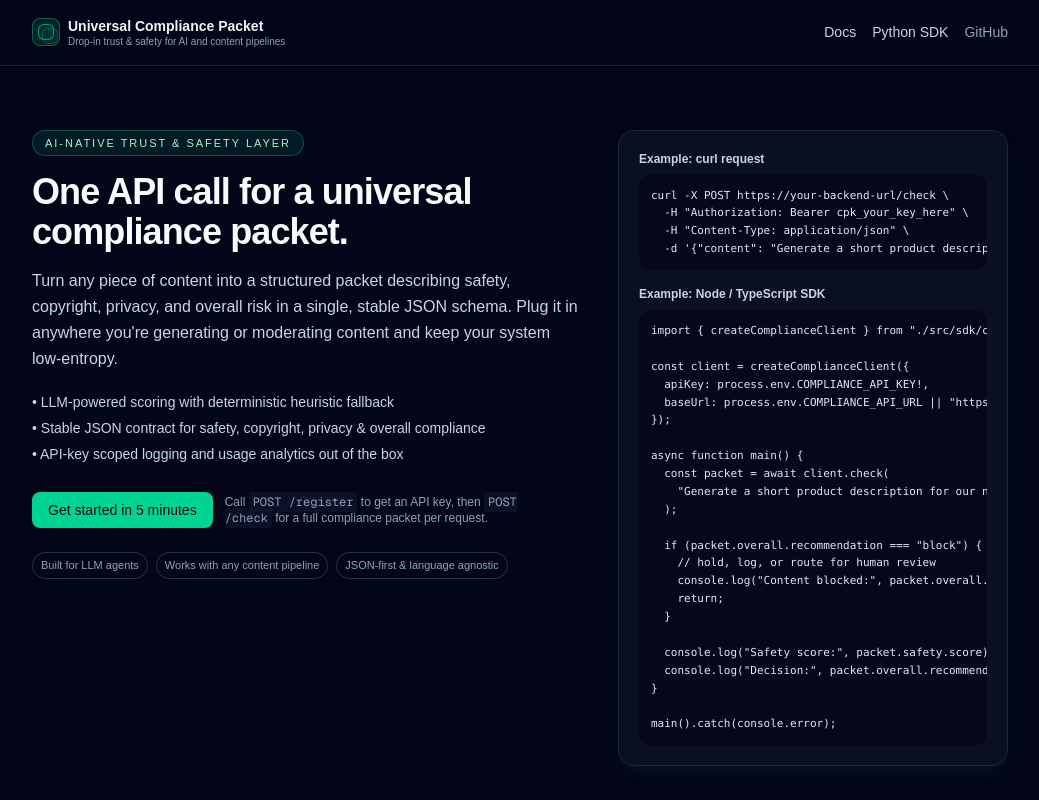
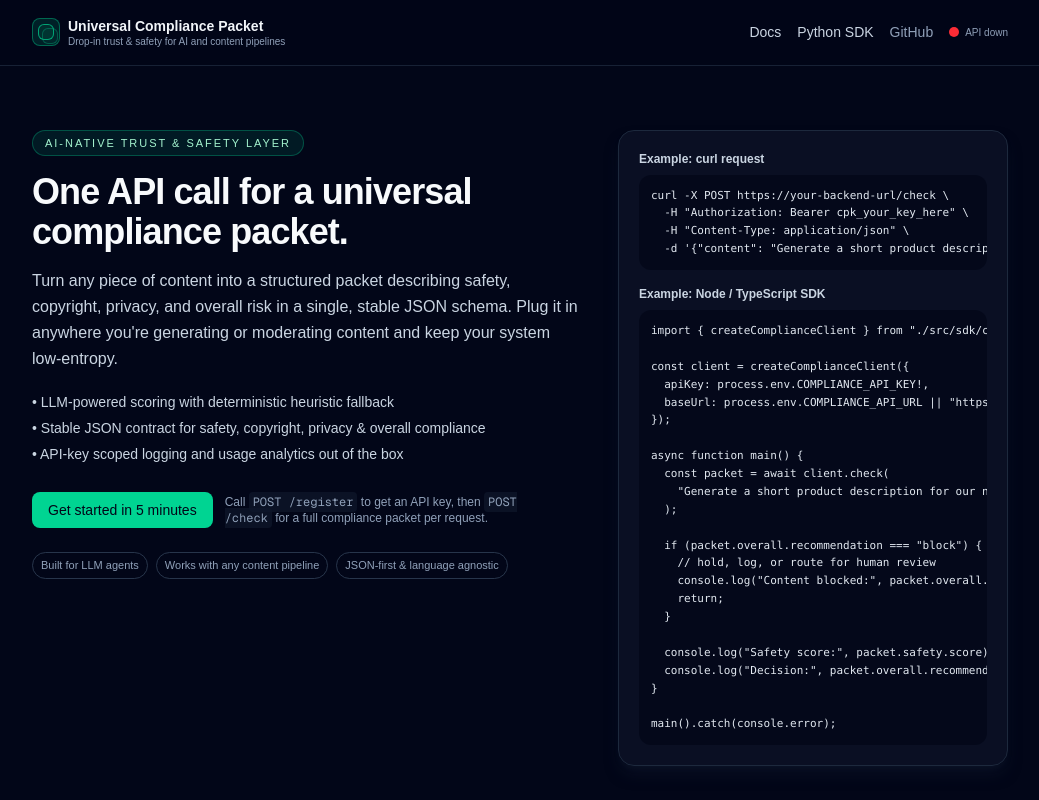
Before and after one commit to Maheybtw/compliance-packet-web, a Next.js app: page / in a window 1280 px wide. Shown: the top 800 px of the page, without its empty margins (120-1159 px from the left). Built offline with nearby package versions, Linux system fonts and the light colour scheme; no server answers.

Commit message:
Add API status pill using /status endpoint

```diff
--- a/src/app/page.tsx
+++ b/src/app/page.tsx
@@ -1,4 +1,60 @@
 // app/page.tsx
+// @client
+"use client";
+import { useEffect, useState } from "react";
+// app/page.tsx
+
+function StatusPill() {
+  const [status, setStatus] = useState<"loading" | "ok" | "down">("loading");
+
+  useEffect(() => {
+    async function check() {
+      try {
+        const base =
+          process.env.NEXT_PUBLIC_API_BASE_URL ||
+          "https://compliance-packet-api-production.up.railway.app";
+        const res = await fetch(`${base.replace(/\/$/, "")}/status`, {
+          cache: "no-store",
+        });
+        if (res.ok) {
+          const data = await res.json().catch(() => null);
+          if (data && data.status === "ok") {
+            setStatus("ok");
+          } else {
+            setStatus("down");
+          }
+        } else {
+          setStatus("down");
+        }
+      } catch {
+        setStatus("down");
+      }
+    }
+    check();
+  }, []);
+
+  const colorClass =
+    status === "loading"
+      ? "bg-slate-500"
+      : status === "ok"
+      ? "bg-emerald-500"
+      : "bg-red-500";
+
+  const label =
+    status === "loading"
+      ? "Checking API..."
+      : status === "ok"
+      ? "API live"
+      : "API down";
+
+  return (
+    <div className="hidden md:flex items-center gap-1.5 text-[10px]">
+      <span className={`h-2.5 w-2.5 rounded-full ${colorClass}`} />
+      <span className="text-slate-400">{label}</span>
+    </div>
+  );
+}
+
 export default function HomePage() {
   const currentYear = new Date().getFullYear();
 
@@ -23,6 +79,7 @@ export default function HomePage() {
               </span>
             </div>
           </div>
+          <div className="flex items-center gap-4">
             <nav className="flex items-center gap-4 text-xs md:text-sm">
               <a href="/docs" className="text-slate-300 hover:text-emerald-300">
                 Docs
@@ -40,6 +97,8 @@ export default function HomePage() {
                 GitHub
               </a>
             </nav>
+            <StatusPill />
+          </div>
         </div>
       </header>
 
```
Lines whose indentation alone changed are shown as unchanged.
